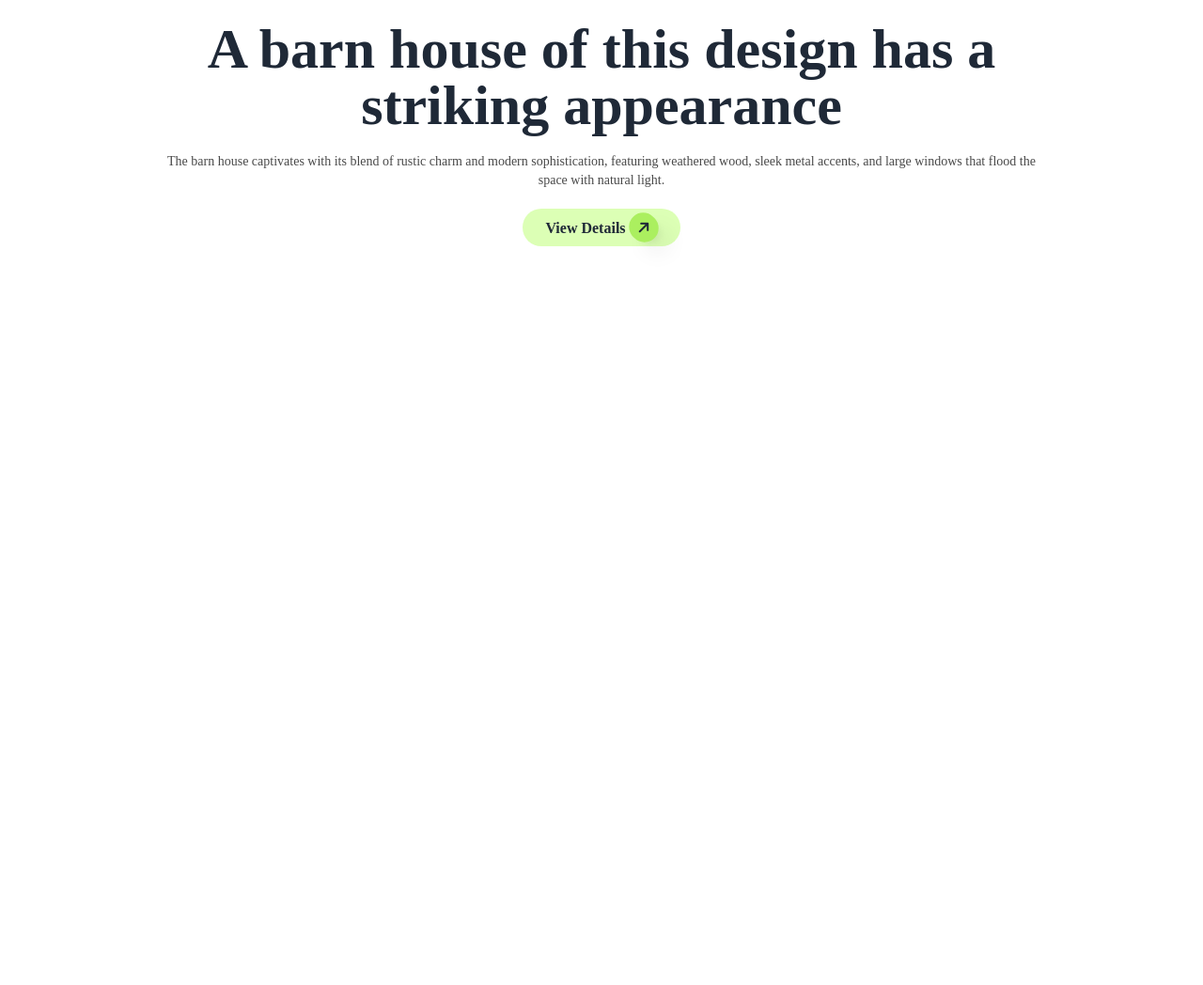
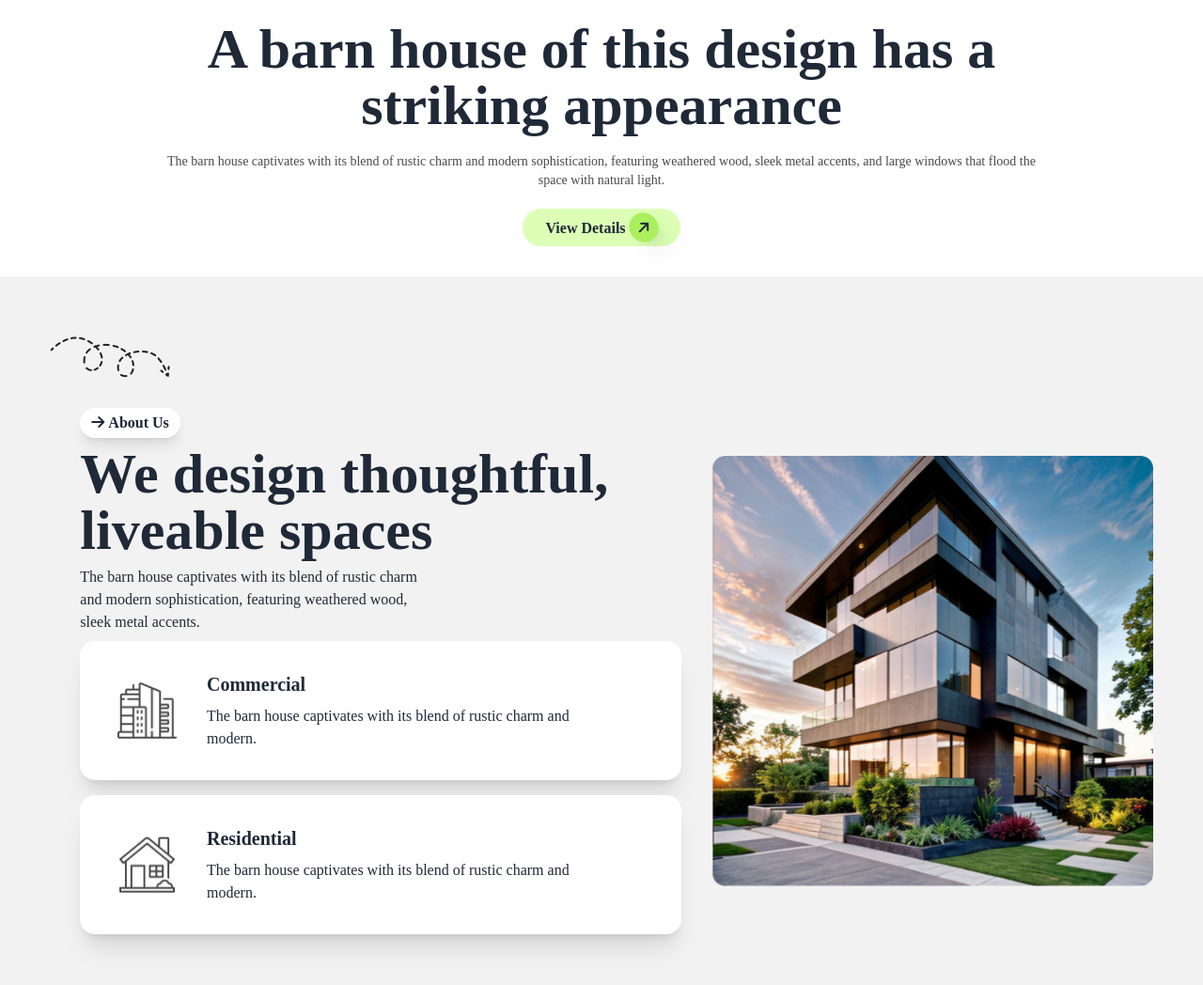
Before and after one commit to ayeshamukta/Assignment-3, a plain HTML site: page index.html in a window 1280 px wide. Shown: the part 500-1548 px from the top of the page at 94% size. Before the commit the page ends 800 px from the top, so only its background shows below. Drawn offline with nearby package versions, Linux system fonts and the light colour scheme.

Commit message:
about asu section done

```diff
--- a/index.html
+++ b/index.html
@@ -97,5 +97,49 @@
             </div>
           </div>
     </header>
+
+    <main class="bg-base-200">
+        <!-- About Us section -->
+        <section class="w-11/12 mx-auto py-16">
+            <img src="assets/Vector.png" alt="">
+            <div class="card lg:card-side ">
+                <div class="card-body w-2/6">
+                    <div><button class="shadow-lg bg-white rounded-full px-3 py-1 space-x-1"><i class="fa-solid fa-arrow-right"></i><span class="font-semibold ">About Us</span></button></div>
+                    <h2 class=" font-extrabold text-6xl">We design thoughtful,<br> liveable spaces</h2>
+                    <p class="w-7/12">The barn house captivates with its blend of rustic charm and modern sophistication, featuring weathered wood, sleek metal accents.</p>
+                    <!-- <div class="card-actions justify-end">
+                      <button class="btn btn-primary">Listen</button>
+                    </div> -->
+                    <div class="flex flex-col gap-4">
+                        <div class="card card-side bg-base-100 shadow-xl py-0 px-10">
+                            <figure>
+                              <img src="assets/commercial.png" alt="Commercial" />
+                            </figure>
+                            <div class="card-body ">
+                              <h2 class="card-title">Commercial</h2>
+                              <p class="">The barn house captivates with its blend of rustic charm and modern.</p>
+
+                            </div>
+                          </div>
+                        <div class="card card-side bg-base-100 shadow-xl py-0 px-10">
+                            <figure>
+                              <img src="assets/residential.png" alt="Residential" />
+                            </figure>
+                            <div class="card-body ">
+                              <h2 class="card-title">Residential</h2>
+                              <p class="">The barn house captivates with its blend of rustic charm and modern.</p>
+
+                            </div>
+                          </div>
+                    </div>
+                  </div>
+                <figure class="w-[40%]">
+                  <img src="assets/Rectangle.png" alt="Album" />
+                </figure>
+
+              </div>
+        </section>
+
+    </main>
 </body>
 </html>
```
